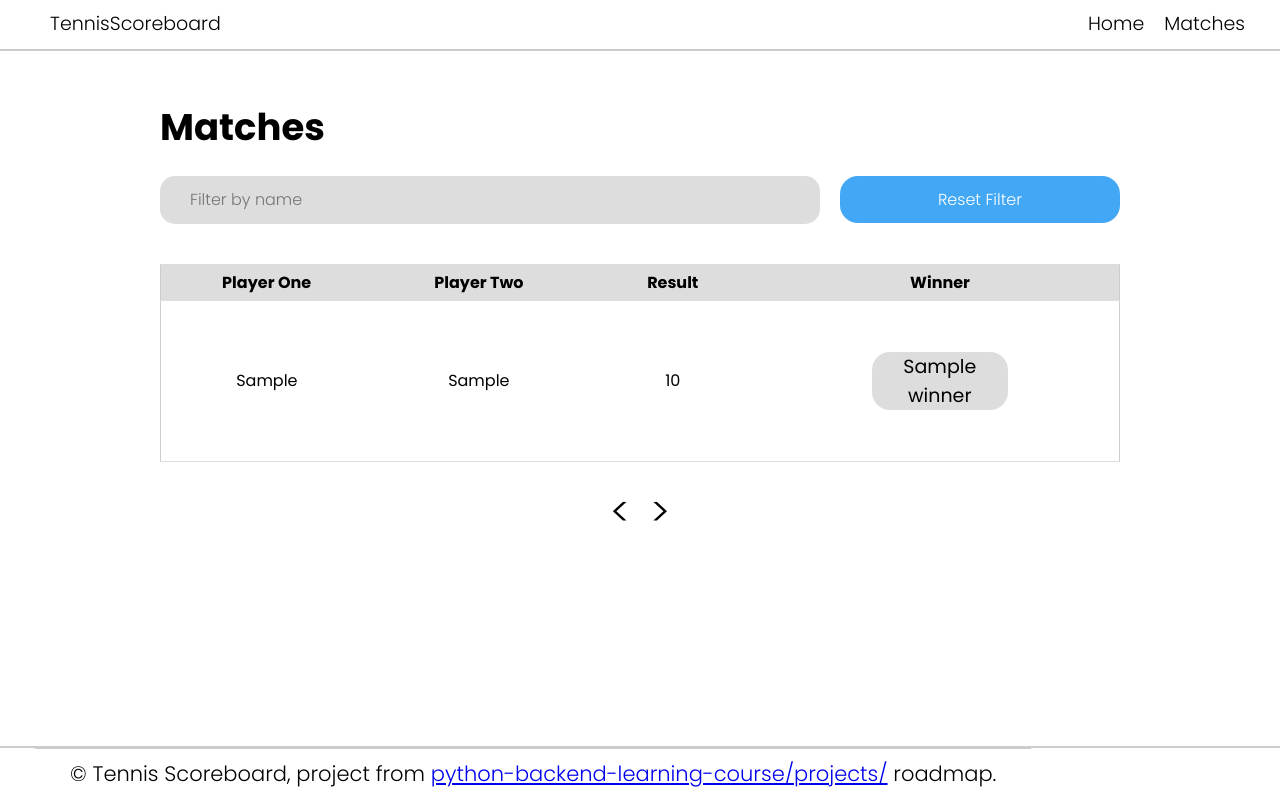
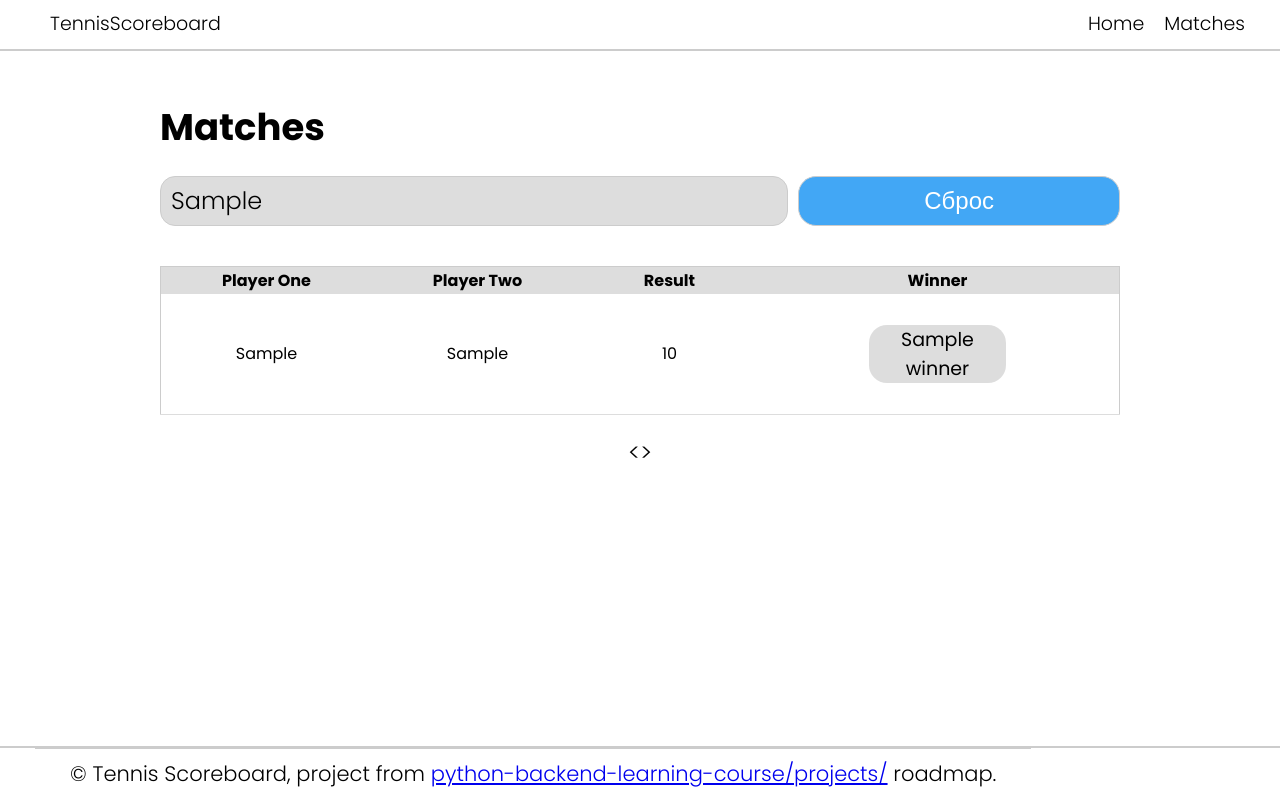
Before and after one commit to Dimkin33/middle_wares, a Python web app: template src/tennis_score/templates/matches.html in a window 1280 px wide. Run offline with Jinja, Linux system fonts and the light colour scheme; the template is opened without the code that fills it: most values are stand-ins (such as "Sample title", 1, 10 or a date in 2020).

Commit message:
feat: Добавление фильтрации матчей и улучшение пагинации; рефакторинг контроллеров и обновление стилей

```diff
--- a/src/tennis_score/core/router.py
+++ b/src/tennis_score/core/router.py
@@ -3,10 +3,11 @@
 import logging
 from urllib.parse import parse_qs
 
-from ..controllers.list_controllers import list_matches_controller, reset_match_controller
+from ..controllers.list_controllers import list_matches_controller
 from ..controllers.match_controllers import (
     match_score_controller,
     new_match_controller,
+    reset_match_controller,
     view_match_controller,
 )
 from ..controllers.view_controllers import TemplateViewController
--- a/src/tennis_score/templates/match-score.html
+++ b/src/tennis_score/templates/match-score.html
@@ -40,6 +40,7 @@
                     <th class="table-text">Sets</th>
                     <th class="table-text">Games</th>
                     <th class="table-text">Points</th>
+                    <th class="table-text">Actions</th> {# Добавлен заголовок для колонки с кнопками #}
                 </tr>
                 </thead>
                 <tbody>
--- a/src/tennis_score/templates/matches.html
+++ b/src/tennis_score/templates/matches.html
@@ -17,14 +17,12 @@
 <main>
     <div class="container">
         <h1>Matches</h1>
-        <div class="input-container">
-            <input class="input-filter" placeholder="Filter by name" type="text" />
-            <div>
-                <a href="#">
-                    <button class="btn-filter">Reset Filter</button>
-                </a>
+        <form method="GET" action="/matches" class="filter-form">
+            <div class="input-container">
+                <input class="input-filter" name="filter_query" placeholder="Filter by player name" type="text" value="{{ filter_query or '' }}" />
+                <a href="/matches" class="btn-reset">Сброс</a> {# Кнопка/ссылка для сброса фильтра #}
             </div>
-        </div>
+        </form>
 
         <table class="table-matches" style="table-layout:fixed; width:100%;">
             <tr>
@@ -46,19 +44,19 @@
 
         <div class="pagination">
             {% if page > 1 %}
-                <a class="prev" href="?page={{ page - 1 }}"> &lt; </a>
+                <a class="prev" href="?page={{ page - 1 }}{% if filter_query %}&filter_query={{ filter_query }}{% endif %}"> &lt; </a>
             {% else %}
                 <span class="prev disabled"> &lt; </span>
             {% endif %}
             {% for p in range(1, total_pages + 1) %}
                 {% if p == page %}
-                    <a class="num-page current" href="?page={{ p }}">{{ p }}</a>
+                    <a class="num-page current" href="?page={{ p }}{% if filter_query %}&filter_query={{ filter_query }}{% endif %}">{{ p }}</a>
                 {% else %}
-                    <a class="num-page" href="?page={{ p }}">{{ p }}</a>
+                    <a class="num-page" href="?page={{ p }}{% if filter_query %}&filter_query={{ filter_query }}{% endif %}">{{ p }}</a>
                 {% endif %}
             {% endfor %}
             {% if page < total_pages %}
-                <a class="next" href="?page={{ page + 1 }}"> &gt; </a>
+                <a class="next" href="?page={{ page + 1 }}{% if filter_query %}&filter_query={{ filter_query }}{% endif %}"> &gt; </a>
             {% else %}
                 <span class="next disabled"> &gt; </span>
             {% endif %}
--- a/src/tennis_score/templates/static/css/style.css
+++ b/src/tennis_score/templates/static/css/style.css
@@ -16,7 +18,23 @@
   margin: 0;
 }
 
-/* Base Styles */
+/* =================== */
+/*      VARIABLES      */
+/* =================== */
+:root {
+  --primary-color: #42a7f5;
+  --light-gray: #dddddd;
+  --border-radius: 18px;
+  --font-main: "Poppins", sans-serif;
+  --font-mono: "Roboto Mono", monospace;
+  --font-heading: 37px;
+  --font-body: 21px;
+  --font-small: 16px;
+}
+
+/* =================== */
+/*     BASE STYLES     */
+/* =================== */
 body {
   min-height: 100vh;
   margin: 0;
@@ -101,138 +112,137 @@
   align-items: center;
 }
 
-.nav-link + .nav-link {
-    margin-left: 20px;
-}
-
 .nav-link {
   font-size: 19px;
   color: #000;
   text-decoration: none;
 }
 
+.nav-link + .nav-link {
+  margin-left: 20px;
+}
+
+.nav-toggle {
+  display: none;
+  cursor: pointer;
+  font-size: 24px;
+}
+
+/* =================== */
+/*        FOOTER       */
+/* =================== */
+footer {
+  display: flex;
+  justify-content: space-between;
+  height: 50px;
+  padding: 0 35px;
+  border-top: 2px solid #ccc;
+  align-items: center;
+}
+
+/* =================== */
+/*     COMPONENTS      */
+/* =================== */
 .center {
   margin: 0 auto;
-}
-
-.homepage-action-button {
-    display: block;
-    margin-top: 20px;
-    width: 100%;
-}
-
-/* Welcome Section */
-.welcome-image {
-    border-radius: 30px;
-    margin-top: 20px;
-    background-image: url('../images/welcome_image.png');
-    background-position: center;
-    min-height: 50vh;
-    background-size: cover;
-}
-
-.view-results, .start-match {
-    border-radius: 23px;
-    cursor: pointer;
-    font-size: 20px;
-    padding: 9px 0;
-}
-
-.view-results {
-    background-color: #e7e7e7;
-}
-
-.start-match {
-    background-color: #42a7f5;
-    color: #fff;
 }
 
 .btn {
   border: none;
   width: 100%;
+  border-radius: var(--border-radius);
+  font-size: 20px;
+  cursor: pointer;
 }
 
-/* Additional Styles for Dropdown Navigation */
-.nav-toggle {
-    display: none;
+.view-results {
+  background-color: #e7e7e7;
+  padding: 9px 0;
+  margin-top: 10px; /* Добавлен верхний отступ */
+  margin-bottom: 10px; /* Добавлен нижний отступ */
 }
 
-/* New Match */
+.start-match {
+  background-color: var(--primary-color);
+  color: #fff;
+  padding: 9px 0;
+  margin-top: 10px; /* Добавлен верхний отступ */
+  margin-bottom: 10px; /* Добавлен нижний отступ */
+}
 
+/* =================== */
+/*    WELCOME IMAGE    */
+/* =================== */
+.welcome-image {
+  border-radius: 30px;
+  margin-top: 20px;
+  background: url('../images/welcome_image.png') center / cover no-repeat;
+  min-height: 50vh;
+}
+
+/* =================== */
+/*     NEW MATCH       */
+/* =================== */
 .new-match-image {
   border-radius: 30px;
   margin: 20px 0;
-    background-image: url('../images/racket.png');
+  background: url('../images/racket.png') center / cover no-repeat;
   height: 503px;
-    background-size: cover;
-    background-position: center;
 }
 
 .form-container {
-    padding-top: 20px;
   width: 40%;
+  /* Можно добавить display: flex; flex-direction: column; gap: 15px;
+     если все дочерние элементы должны иметь одинаковый отступ и это не сломает другую логику. */
 }
 
 .label-player {
   display: block;
+  margin: 20px 0 3px;
 }
 
 .input-player {
   width: 100%;
   padding: 12px 10px;
   border: 1px solid #ccc;
-    border-radius: 18px;
+  border-radius: var(--border-radius);
+  margin-bottom: 15px; /* Добавлен нижний отступ для инпутов */
 }
 
-.input-player::-webkit-input-placeholder {
-    color: #42a7f5;
+.input-player::placeholder {
+  color: var(--primary-color);
 }
 
-.label-player {
-    margin: 20px 0 3px;
+.form-button,
+.btn-reset {
+  box-sizing: border-box; /* Added for consistent height calculation */
+  width: 100%; /* Changed from 100% to allow natural sizing in flex container */
+  display: block; /* Flex item behavior will override this, but good for fallback */
+  padding: 12px 10px;
+  font-size: 24px;
+  border: 1px solid #ccc;
+  background-color: var(--primary-color);
+  border-radius: var(--border-radius);
+  color: #fff;
+  text-decoration: none; /* Добавлено для удаления подчеркивания у ссылок с этим классом */
+  text-align: center; /* Добавлено для центрирования текста */
+  /* margin-top: 20px; */ /* Removed as parent .input-container uses gap for spacing */
+  height: 50px; /* Explicit height */
+  line-height: 24px; /* To vertically center text (height - padding*2 - border*2) */
 }
 
-.form-button {
-    width: 100%;
-    display: block;
-    margin-top: 30px;
-    padding: 10px 0;
-    border-radius: 18px;
-    border: none;
-    background-color: #42a7f5;
-    color: #fff;
-    font-size: 24px;
-    cursor: pointer;
-}
-
-.btn-filter {
-    width: 280px;
-    line-height: 45px;
-    margin-left: 20px;
-    border-radius: 18px;
-    border: none;
-    background-color: #42a7f5;
-    color: #fff;
-    cursor: pointer;
-}
-
-/* Current match */
-
+/* =================== */
+/*   CURRENT MATCH     */
+/* =================== */
 .current-match-image {
   border-radius: 30px;
   margin-top: 20px;
-    background-image: url('../images/scorekeeper.png');
-    background-position: center;
+  background: url('../images/scorekeeper.png') center / cover no-repeat;
   min-height: 30vh;
-    background-size: cover;
 }
 
 .score-container {
   position: relative;
-}
-
-.score-img {
-    border-radius: 15px;
 }
 
 .score-text {
@@ -271,35 +284,142 @@
   padding-left: 10px;
 }
 
-.player1, .player2 {
+.player1,
+.player2 {
   font-size: 40px;
 }
 
-.player1 td, .player2 td {
-    width: 5%;
-    padding: 60px 5px;
-    font-family: "Roboto Mono", monospace;
-    font-optical-sizing: auto;
+.player1 td,
+.player2 td {
+  /* width: 5%; */ /* Удалено для автоматического определения ширины */
+  padding: 60px 15px; /* Adjusted horizontal padding from 5px to 15px */
+  font-family: var(--font-mono);
   font-weight: 300;
-    font-style: normal;
 }
 
-.table-text + .table-text {
-    text-align: center;
+/* Override padding for the Actions column cells in player rows to align with header */
+.player1 td:nth-child(5),
+.player2 td:nth-child(5) {
+  padding: 5px 15px; /* Match vertical padding of th, horizontal padding from td:nth-child(n+2) */
+}
+
+/* Добавлены стили для формы внутри ячейки таблицы */
+.table td form {
+  margin: 0; /* Убираем возможные отступы по умолчанию у формы */
+  display: inline-block; /* Позволяет форме лучше реагировать на vertical-align ячейки */
 }
 
 .score-btn {
   font-size: 20px;
-    background-color: #42a7f5;
+  background-color: var(--primary-color);
   color: #fff;
-    border: none;
   border-radius: 15px;
   padding: 12px 30px;
-    margin-right: 30px;
-    cursor: pointer;
+  /* margin-right: 30px; */ /* Removed for better centering via text-align on parent td */
 }
 
-/* Responsive Styles */
+/* =================== */
+/*    FINAL SCORE      */
+/* =================== */
+.final-score {
+  background-color: #f9f9f9;
+  border: 2px solid #ddd;
+  border-radius: 20px;
+  padding: 20px;
+  margin-top: 30px;
+  font-size: 24px;
+  text-align: center;
+  box-shadow: 0 4px 8px rgba(0,0,0,0.1);
+  font-family: "Roboto", sans-serif;
+}
+
+.score-value {
+  margin-top: 10px;
+  font-size: 32px;
+  font-weight: bold;
+  color: #2c3e50;
+}
+
+.winner-name {
+  font-weight: bold;
+  color: #27ae60;
+}
+
+/* =================== */
+/*  FINISHED MATCHES   */
+/* =================== */
+.input-container {
+  display: flex;
+  align-items: center; /* Добавлено для вертикального выравнивания */
+  width: 100%;
+  margin-top: 20px;
+  margin-bottom: auto;
+  gap: 10px; /* Добавлено для расстояния между элементами */
+}
+
+.input-filter {
+  box-sizing: border-box; /* Added for consistent height calculation */
+  font-size: 24px; /* Match .btn-reset font-size */
+  border: 1px solid #ccc; /* Match .btn-reset border for consistent height */
+  width: 200%; /* Changed from 100% to allow natural sizing in flex container */
+  flex-grow: 1;
+  min-width: 0; /* Allow shrinking in flex container */
+  border-radius: 15px;
+  background-color: var(--light-gray);
+  padding: 12px 10px; /* Match .btn-reset padding and content alignment */
+  color: #000;
+  height: 50px; /* Explicit height to match .btn-reset */
+}
+
+.table-matches {
+  width: 100%;
+  margin: 40px 0 20px;
+  border-collapse: collapse;
+  border: 1px solid #ccc;
+}
+
+.table-matches th {
+  background: var(--light-gray);
+  font-weight: bold;
+}
+
+.table-matches td {
+  width: 33%;
+  padding: 31px 0;
+  text-align: center;
+  border-bottom: 1px solid #dddddd;
+}
+
+.winner-name-td {
+  background-color: var(--light-gray);
+  display: block;
+  width: 38%;
+  margin: 0 auto;
+  border-radius: var(--border-radius);
+}
+
+.pagination {
+  display: flex;
+  justify-content: center;
+  align-items: center;
+  text-align: center;
+}
+
+.prev,
+.next,
+.num-page {
+  font-size: 24px;
+  color: #000;
+  text-decoration: none;
+}
+
+.num-page.current {
+  font-weight: bold;
+}
+
+/* =================== */
+/*   RESPONSIVE STYLE  */
+/* =================== */
 @media (max-width: 992px) {
   .container {
     width: 90%;
@@ -402,108 +518,3 @@
     text-align: center;
   }
 }
-
-@media (max-width: 768px) {
-    .nav-toggle {
-        display: block;
-        cursor: pointer;
-        font-size: 24px;
-    }
-
-    .nav-links {
-        display: none;
-        flex-direction: column;
-    }
-
-    .nav-links.active {
-        display: flex;
-    }
-}
-
-/* Finished matches */
-
-.form-matches {
-    width: 100%;
-}
-
-.input-container {
-    width: 100%;
-    display: flex;
-    margin-top: 20px;
-}
-
-.input-filter {
-    width: 100%;
-    border-radius: 15px;
-    background-color: #dddddd;
-    border: none;
-    padding-left: 30px;
-    padding-bottom: 12px;
-    padding-top: 12px;
-    color: #000;
-}
-
-.table-matches {
-    margin-top: 40px;
-    width: 100%;
-    margin-bottom: 20px;
-    border-collapse: collapse;
-    border: 1px solid #ccc;
-}
-
-.table-matches th {
-    font-weight: bold;
-    padding: 5px;
-    background: #dddddd;
-    border: 1px solid #dddddd;
-}
-
-.table-matches td {
-    width: 33%;
-    border-bottom: 1px solid #dddddd;
-    padding: 51px 0;
-    text-align: center;
-}
-
-.table-matches tr td:first-child, .table-matches tr th:first-child {
-    border-left: none;
-}
-
-.table-matches tr td:last-child, .table-matches tr th:last-child {
-    border-right: none;
-}
-
-.winner-name-td {
-    background-color: #dddddd;
-    display: block;
-    width: 38%;
-    margin: 0 auto;
-    border-radius: 18px;
-}
-
-.prev, .next {
-    text-decoration: none;
-    font-size: 40px;
-    color: #000;
-}
-
-.next {
-    margin-left: 20px;
-}
-
-.pagination {
-    text-align: center;
-    display: flex;
-    justify-content: center;
-    align-items: center;
-}
-
-.num-page {
-    margin-left: 20px;
-    text-decoration: none;
-    color: black;
-}
-
-.num-page.current {
-    font-weight: bold;
-}
```
Also changed, not shown: other parts of src/tennis_score/templates/static/css/style.css (+32 -38 lines), src/tennis_score/controllers/__init__.py (+8 -2 lines), src/tennis_score/controllers/list_controllers.py (+9 -48 lines), src/tennis_score/controllers/match_controllers.py (+42 -0 lines), src/tennis_score/repositories/orm_repository.py (+46 -14 lines), src/tennis_score/services/match_data_handler.py (+6 -3 lines), tennis_score.db. Lines whose indentation alone changed are shown as unchanged.
